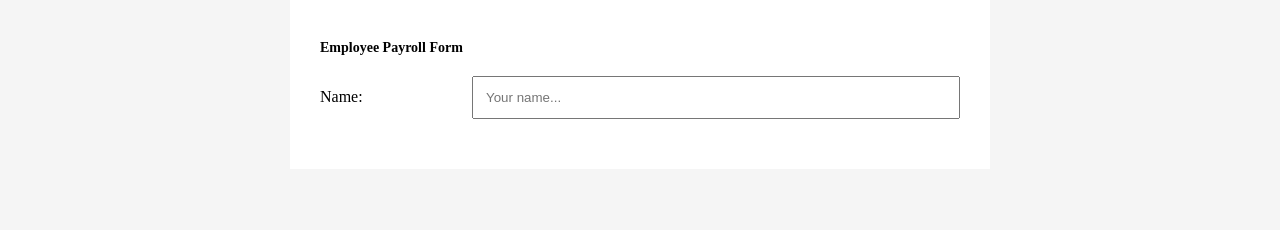
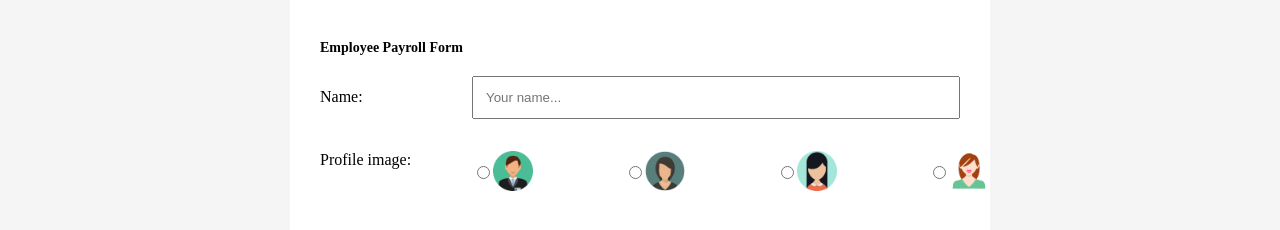
Before and after one commit to sks123git/employee-payrollApp, a plain HTML site: page EmployeePayrollForm.html in a window 1280 px wide. Shown: the part 78-308 px from the top of the page. Drawn offline with Linux system fonts and the light colour scheme; a web font is replaced by a local one.

Commit message:
Added fature for profile image

```diff
--- a/EmployeePayrollForm.html
+++ b/EmployeePayrollForm.html
@@ -38,6 +38,67 @@
               placeholder="Your name..."
             />
           </div>
+          <div class="mob-width row-content">
+            <label id="profile-label" for="profile">Profile image:</label>
+            <div class="profile-radio-content">
+              <label>
+                <input
+                  type="radio"
+                  name="profile"
+                  id="profile1"
+                  value="images/profile1.png"
+                />
+                <img
+                  src="images/profile1.png"
+                  class="profile"
+                  id="profile1"
+                  alt=""
+                />
+              </label>
+              <label>
+                <input
+                  type="radio"
+                  name="profile"
+                  id="profile1"
+                  value="images/profile2.png"
+                />
+                <img
+                  src="images/profile2.png"
+                  class="profile"
+                  id="profile2"
+                  alt=""
+                />
+              </label>
+              <label>
+                <input
+                  type="radio"
+                  name="profile"
+                  id="profile1"
+                  value="images/profile3.png"
+                />
+                <img
+                  src="images/profile3.png"
+                  class="profile"
+                  id="profile3"
+                  alt=""
+                />
+              </label>
+              <label>
+                <input
+                  type="radio"
+                  name="profile"
+                  id="profile1"
+                  value="images/profile4.png"
+                />
+                <img
+                  src="images/profile4.png"
+                  class="profile"
+                  id="profile4"
+                  alt=""
+                />
+              </label>
+            </div>
+          </div>
         </form>
       </div>
     </section>
--- a/style.css
+++ b/style.css
@@ -53,6 +53,18 @@ form label {
   width: 100%;
   padding: 12px;
 }
+.profile {
+  width: 40px;
+}
+.profile-radio-content {
+  display: flex;
+  flex-direction: row;
+}
+.profile-radio-content > label {
+  display: flex;
+  flex-direction: row;
+  align-items: center;
+}
 
 @media screen and (max-width: 800px) {
   .mob-width {
```
Also changed, not shown: images/profile1.png (added), images/profile2.png (added), images/profile3.png (added), images/profile4.png (added).
